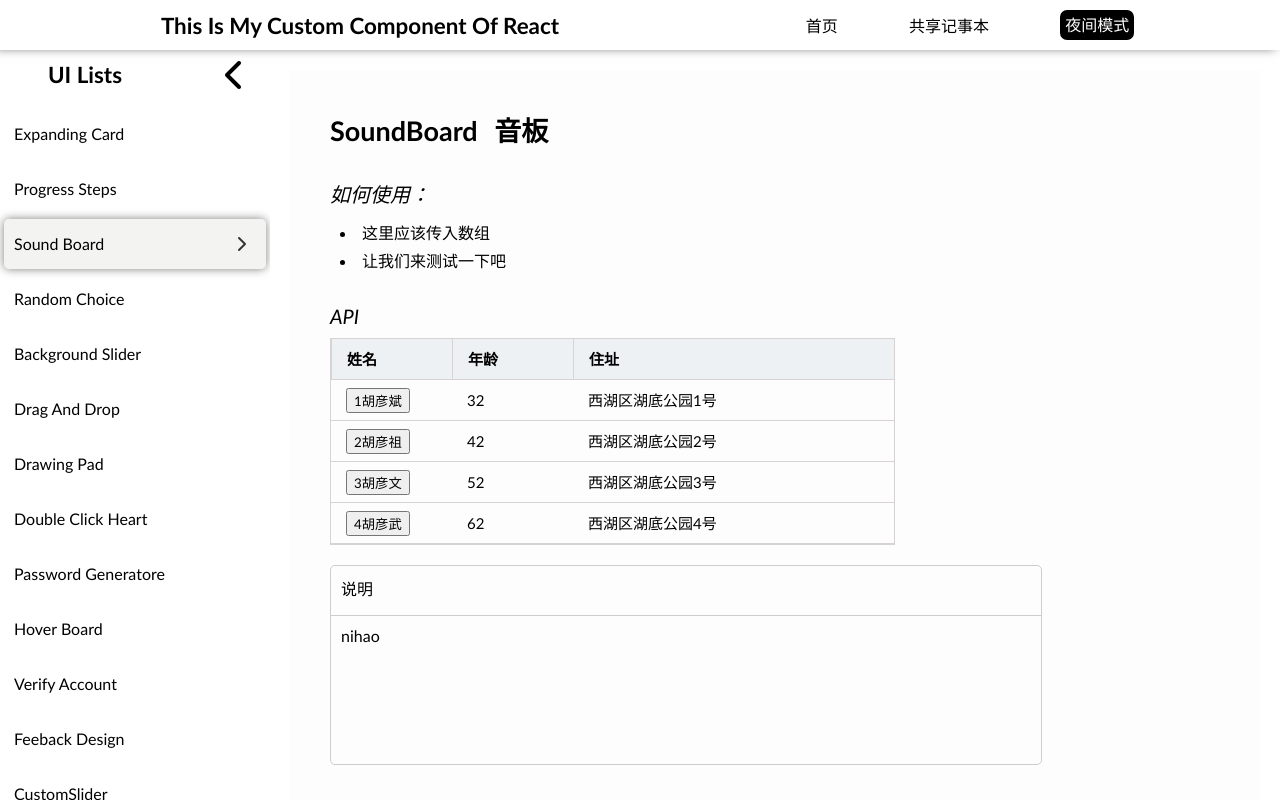
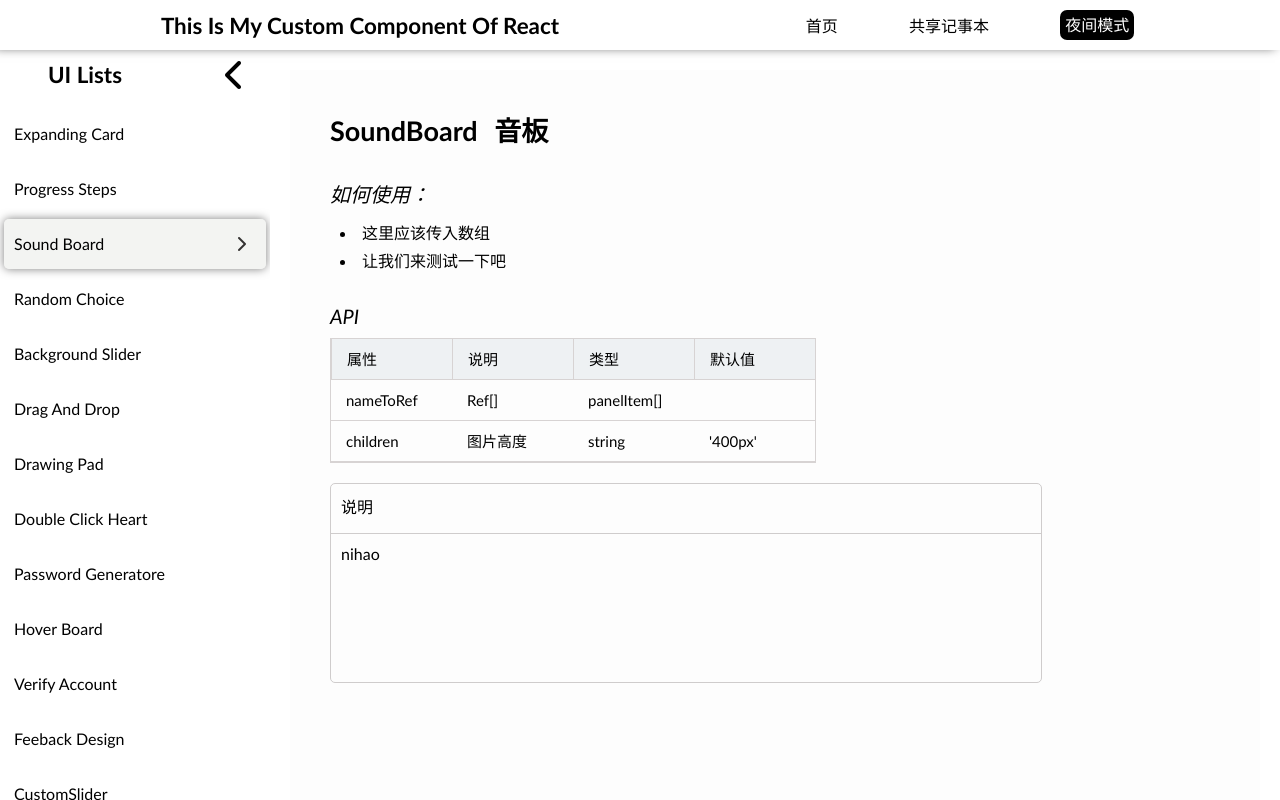
Before and after one commit to searc-h/Custom-UI, a React (Create React App) app: page /main/sound-board in a window 1280 px wide. Built offline with nearby package versions, Linux system fonts and the light colour scheme.

Commit message:
soundBoard Describe

```diff
--- a/src/pages/Main/SoundBoard/index.tsx
+++ b/src/pages/Main/SoundBoard/index.tsx
@@ -26,57 +26,74 @@ export default function SoundBoard() {
     victory:Myvictory,
     wrong:Mywrong
   }
+  let [btnList] = useState([
+    {
+      title: "applause",
+      id: '1',
+    },
+    {
+      title: "boo",
+      id: '2'
+    },
+    {
+      title: "gasp",
+      id: '3'
+    },
+    {
+      title: "tada",
+      id: '4'
+    },
+    {
+      title: "victory",
+      id: '5'
+    },
+    {
+      title: 'wrong',
+      id: '6'
+    }
+  ])
 
   const dataSource = [
     {
         key: '1',
-      name: '胡彦斌',
-      age: 32,
-      address: '西湖区湖底公园1号',
+        attribute: 'nameToRef',
+        describe : "Ref[]",
+        type : "panelItem[]",
     },
     {
         key: '2',
-      name: '胡彦祖',
-      age: 42,
-      address: '西湖区湖底公园2号',
+        attribute: 'children',
+        describe : "图片高度",
+        type : "string",
+        default : "'400px'"
+    },
+  ]
+  const columns :ColumnsType = [
+      {
+          key : "属性",
+          title : "属性",
+          width : '100px',
+          dataIndex : "attribute",
       },
       {
-      key: '3',
-      name: '胡彦文',
-      age: 52,
-      address: '西湖区湖底公园3号',
+          key : "说明",
+          title : "说明",
+          width : '100px',
+          dataIndex : "describe"
       },
       {
-      key: '4',
-      name: '胡彦武',
-      age: 62,
-      address: '西湖区湖底公园4号',
-    },
-  ];
-
-  const columns:ColumnsType = [
-    {
-      title: '姓名',
-      dataIndex: 'name',
+          key : "类型",
+          title :"类型",
           width : '100px',
-      key: 'name',
-      render:([name, item])=>{
-        return <button>{name + item.name}</button>
-      },
+          dataIndex : "type"
       },
       {
-      title: '年龄',
-      dataIndex: 'age',
+          key : "默认值",
+          title : "默认值",
           width : '100px',
-      key: 'age',
-    },
-    {
-      title: '住址',
-      dataIndex: 'address',
-      width : '300px',
-      key: 'address',
-    },
-  ];
+          dataIndex : "default",
+      }
+  ]
 
   let api = <Table dataSource={dataSource} columns={columns}></Table>
 
@@ -85,7 +102,7 @@ export default function SoundBoard() {
       <Description tips={['这里应该传入数组',"让我们来测试一下吧"]} title='SoundBoard 音板' height='800px' api={api}>
         <Card width='80%' height='200px' title='说明' content={"nihao"} shadow={false}/>
       </Description>
-      <SoundBtn nameToRef={nameToRef}>
+      <SoundBtn nameToRef={nameToRef} btnList={btnList}>
           <audio src={applause} id="applause" ref={Myapplause}></audio>
           <audio src={boo} id="boo" ref={Myboo}></audio>
           <audio src={gasp} id="gasp"  ref={Mygasp}></audio>
--- a/src/ui-components/SoundBoard/SoundBtn.tsx
+++ b/src/ui-components/SoundBoard/SoundBtn.tsx
@@ -2,40 +2,16 @@ import React , {useState} from 'react'
 import styles from './SoundBtn.module.less'
 interface SoundBtnProps {
   children : any,
-  nameToRef : any
+  nameToRef : any,
+  btnList : any[]
 }
 export default function SoundBtn(props:SoundBtnProps) {
 
-  let {nameToRef ,children} = props
+  let {nameToRef ,children ,btnList} = props
 
   let [currentPlay,setCurrentPlay] = useState('applause')
 
-  let [btnList] = useState([
-    {
-      title: "applause",
-      id: '1',
-    },
-    {
-      title: "boo",
-      id: '2'
-    },
-    {
-      title: "gasp",
-      id: '3'
-    },
-    {
-      title: "tada",
-      id: '4'
-    },
-    {
-      title: "victory",
-      id: '5'
-    },
-    {
-      title: 'wrong',
-      id: '6'
-    }
-  ])
+
 
   let playMusic = (item:any) => {
     nameToRef[currentPlay].current.pause()
--- a/src/ui-components/Table/Table.module.less
+++ b/src/ui-components/Table/Table.module.less
@@ -16,6 +16,7 @@
             padding: 5px;
             background-color: @thBgColor;
             padding-left: 15px;
+            font-weight: 500;
         }
     }
     .tableCol{
```
Lines whose indentation alone changed are shown as unchanged.
